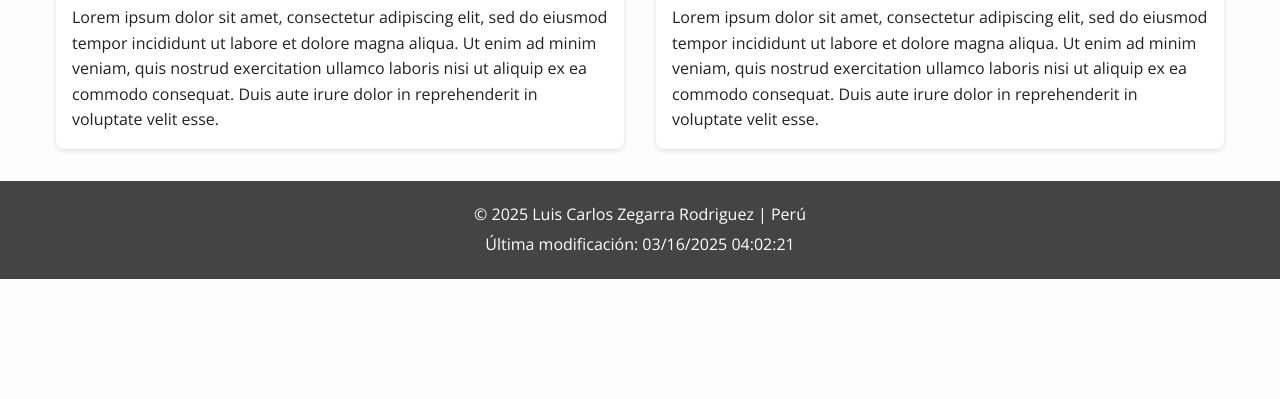
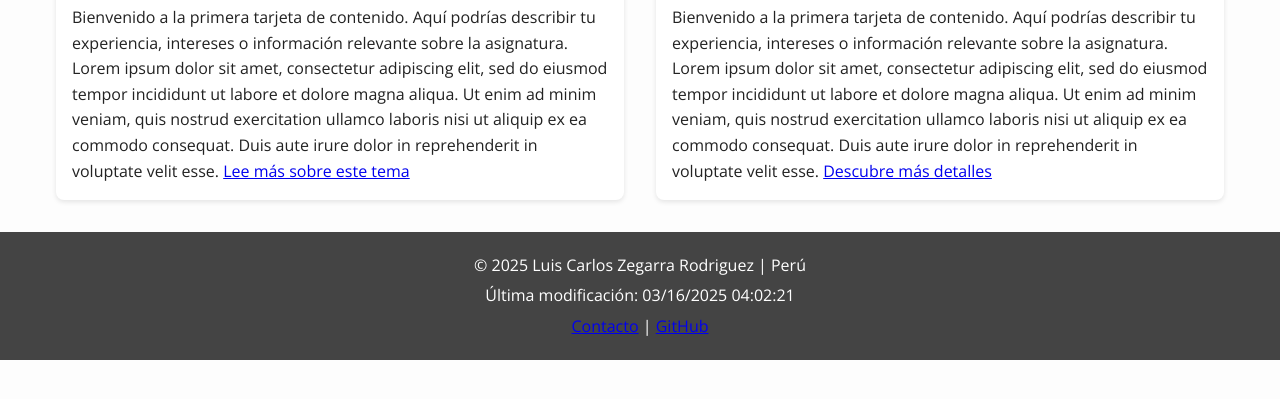
Before and after one commit to d3vlz/wdd131, a plain HTML site: page index.html in a window 1280 px wide. Shown: the part 227-626 px from the top of the page. Drawn offline with nearby package versions, Linux system fonts and the light colour scheme.

Commit message:
Update index.html with additional links

```diff
--- a/index.html
+++ b/index.html
@@ -5,23 +5,19 @@
   <meta name="viewport" content="width=device-width, initial-scale=1.0">
   <meta name="description" content="WDD 131 – Dynamic Web Fundamentals, Luis Carlos Zegarra Rodriguez, demostración de conceptos de desarrollo web, HTML, CSS, JavaScript, optimización y usabilidad.">
   <meta name="author" content="Luis Carlos Zegarra Rodriguez">
-
   <title>WDD 131 – Dynamic Web Fundamentals - Luis Carlos Zegarra Rodriguez</title>
-
   <link rel="preconnect" href="https://fonts.googleapis.com">
   <link rel="preconnect" href="https://fonts.gstatic.com" crossorigin>
   <link href="https://fonts.googleapis.com/css2?family=Open+Sans:wght@400;700&display=swap" rel="stylesheet">
-
   <link rel="stylesheet" href="styles/base.css">
-
   <script src="scripts/getdates.js" defer></script>
 </head>
 <body>
   <header>
     <h1>WDD 131 – Dynamic Web Fundamentals - Luis Carlos Zegarra Rodriguez</h1>
-
     <nav>
       <ul>
+        <!-- 4 enlaces en la navegación -->
         <li><a href="https://www.linkedin.com/" target="_blank" rel="noopener noreferrer">LinkedIn</a></li>
         <li><a href="https://byupw.instructure.com/" target="_blank" rel="noopener noreferrer">Canvas</a></li>
         <li><a href="https://www.churchofjesuschrist.org/study/scriptures" target="_blank" rel="noopener noreferrer">Favorite Scripture</a></li>
@@ -30,42 +26,46 @@
     </nav>
   </header>
 
-  <!-- Contenido principal -->
   <main>
-    <!-- Sección 1 -->
+    <!-- Tarjeta 1 con un enlace adicional -->
     <section class="card">
       <h2>Card 1: Introducción</h2>
       <img src="images/card1.jpg" alt="Imagen ilustrativa de la primera sección" />
       <p>
+        Bienvenido a la primera tarjeta de contenido. Aquí podrías describir tu experiencia, intereses o información relevante sobre la asignatura.
         Lorem ipsum dolor sit amet, consectetur adipiscing elit, sed do eiusmod
         tempor incididunt ut labore et dolore magna aliqua. Ut enim ad minim veniam,
         quis nostrud exercitation ullamco laboris nisi ut aliquip ex ea commodo
         consequat. Duis aute irure dolor in reprehenderit in voluptate velit esse.
+        <a href="detalle1.html">Lee más sobre este tema</a>
       </p>
     </section>
 
-    <!-- Sección 2 -->
+    <!-- Tarjeta 2 con un enlace adicional -->
     <section class="card">
       <h2>Card 2: Más sobre el Proyecto</h2>
       <img src="images/card2.jpg" alt="Imagen ilustrativa de la segunda sección" />
       <p>
+        Bienvenido a la primera tarjeta de contenido. Aquí podrías describir tu experiencia, intereses o información relevante sobre la asignatura.
         Lorem ipsum dolor sit amet, consectetur adipiscing elit, sed do eiusmod
         tempor incididunt ut labore et dolore magna aliqua. Ut enim ad minim veniam,
         quis nostrud exercitation ullamco laboris nisi ut aliquip ex ea commodo
         consequat. Duis aute irure dolor in reprehenderit in voluptate velit esse.
+        <a href="detalle2.html">Descubre más detalles</a>
       </p>
     </section>
   </main>
 
-  <!-- Pie de página -->
   <footer>
-    <!-- Primer párrafo con copyright -->
     <p>
       &copy; <span id="currentyear"></span> Luis Carlos Zegarra Rodriguez | Perú
     </p>
-
-    <!-- Segundo párrafo con fecha de última modificación -->
     <p id="lastModified"></p>
+    <!-- Enlaces adicionales en el footer -->
+    <p>
+      <a href="contact.html">Contacto</a> |
+      <a href="https://github.com/tu-usuario" target="_blank" rel="noopener noreferrer">GitHub</a>
+    </p>
   </footer>
 </body>
 </html>
```
